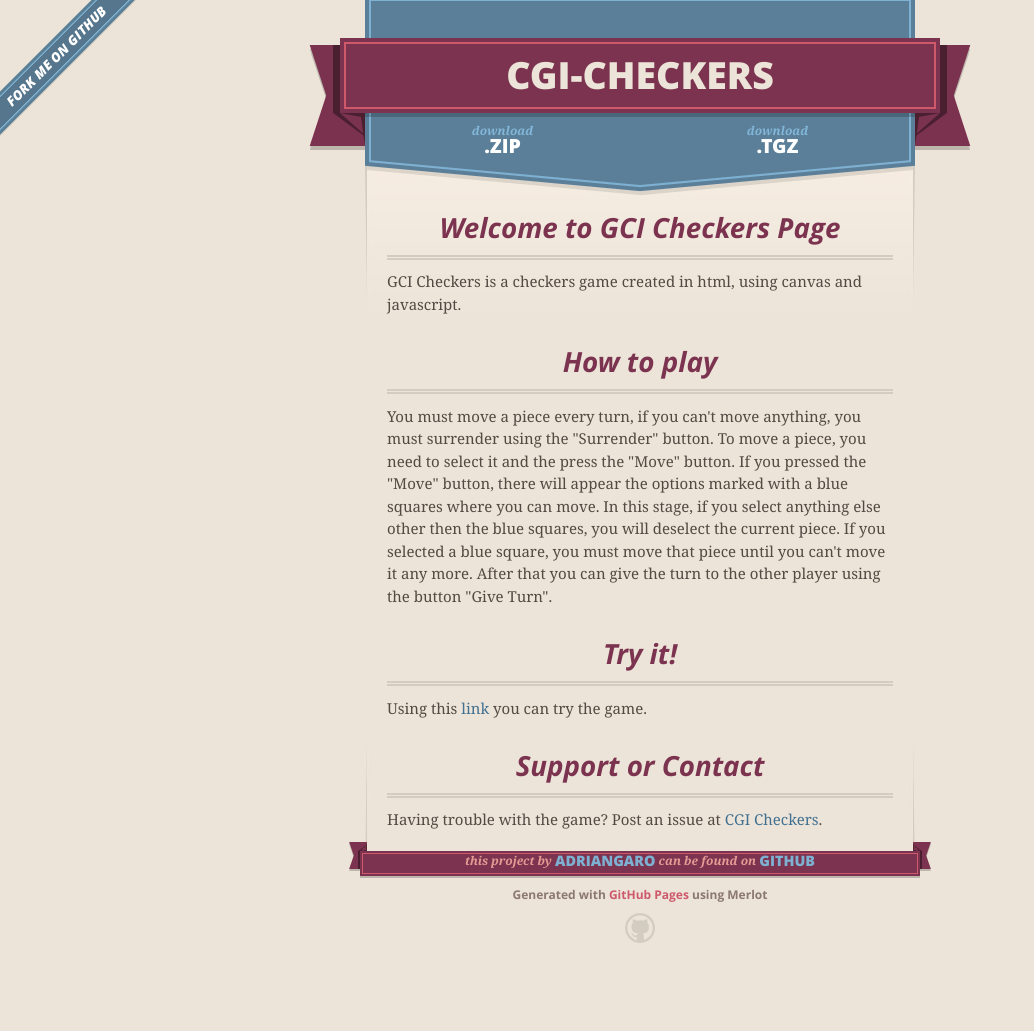
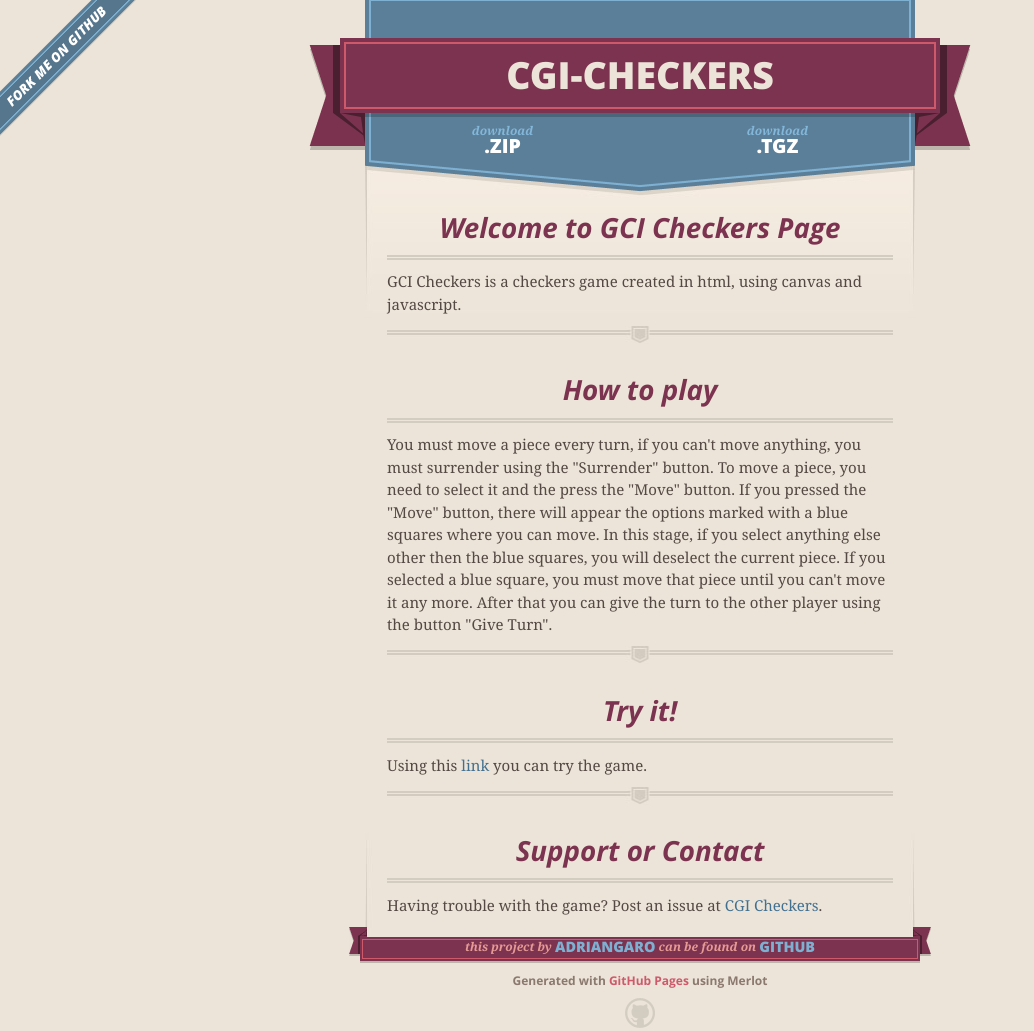
Before and after one commit to adriangaro/CGI-Checkers, a plain HTML site: page index.html in a window 1280 px wide. Shown: the whole page, without its empty margins (0-1034 px from the left). Before the commit the page ends 983 px from the top, so only its background shows below. Drawn offline with nearby package versions, Linux system fonts and the light colour scheme.

Commit message:
Create gh-pages branch via GitHub

```diff
--- a/index.html
+++ b/index.html
@@ -46,13 +46,15 @@
 
 
       <section id="main_content">
-        <h1>
-<a id="welcome-to-gci-checkers-page" class="anchor" href="#welcome-to-gci-checkers-page" aria-hidden="true"><span class="octicon octicon-link"></span></a>Welcome to GCI Checkers Page</h1>
+        <h3>
+<a id="welcome-to-gci-checkers-page" class="anchor" href="#welcome-to-gci-checkers-page" aria-hidden="true"><span class="octicon octicon-link"></span></a>Welcome to GCI Checkers Page</h3>
 
 <p>GCI Checkers is a checkers game created in html, using canvas and javascript.</p>
 
-<h1>
-<a id="how-to-play" class="anchor" href="#how-to-play" aria-hidden="true"><span class="octicon octicon-link"></span></a>How to play</h1>
+<hr>
+
+<h3>
+<a id="how-to-play" class="anchor" href="#how-to-play" aria-hidden="true"><span class="octicon octicon-link"></span></a>How to play</h3>
 
 <p>You must move a piece every turn, if you can't move anything, you must surrender using the "Surrender" button.
 To move a piece, you need to select it and the press the "Move" button. If you pressed the "Move" button, there will appear the options marked with a blue squares where you can move.
@@ -60,13 +62,17 @@ In this stage, if you select anything else other then the blue squares, you will
 If you selected a blue square, you must move that piece until you can't move it any more.
 After that you can give the turn to the other player using the button "Give Turn".</p>
 
-<h1>
-<a id="try-it" class="anchor" href="#try-it" aria-hidden="true"><span class="octicon octicon-link"></span></a>Try it!</h1>
+<hr>
 
-<p>Using this <a href="">link</a> you can try the game.</p>
+<h3>
+<a id="try-it" class="anchor" href="#try-it" aria-hidden="true"><span class="octicon octicon-link"></span></a>Try it!</h3>
 
-<h1>
-<a id="support-or-contact" class="anchor" href="#support-or-contact" aria-hidden="true"><span class="octicon octicon-link"></span></a>Support or Contact</h1>
+<p>Using this <a href="https://rawgit.com/adriangaro/CGI-Checkers/master/index.html">link</a> you can try the game.</p>
+
+<hr>
+
+<h3>
+<a id="support-or-contact" class="anchor" href="#support-or-contact" aria-hidden="true"><span class="octicon octicon-link"></span></a>Support or Contact</h3>
 
 <p>Having trouble with the game? Post an issue at <a href="https://github.com/adriangaro/CGI-Checkers">CGI Checkers</a>.</p>
       </section>
--- a/params.json
+++ b/params.json
@@ -1 +1 @@
-{"name":"Cgi-checkers","tagline":"","body":"# Welcome to GCI Checkers Page\r\nGCI Checkers is a checkers game created in html, using canvas and javascript.\r\n\r\n# How to play\r\nYou must move a piece every turn, if you can't move anything, you must surrender using the \"Surrender\" button.\r\nTo move a piece, you need to select it and the press the \"Move\" button. If you pressed the \"Move\" button, there will appear the options marked with a blue squares where you can move.\r\nIn this stage, if you select anything else other then the blue squares, you will deselect the current piece.\r\nIf you selected a blue square, you must move that piece until you can't move it any more.\r\nAfter that you can give the turn to the other player using the button \"Give Turn\".\r\n\r\n# Try it!\r\nUsing this [link]() you can try the game.\r\n\r\n# Support or Contact\r\nHaving trouble with the game? Post an issue at [CGI Checkers](https://github.com/adriangaro/CGI-Checkers).","google":"","note":"Don't delete this file! It's used internally to help with page regeneration."}
+{"name":"Cgi-checkers","tagline":"","body":"### Welcome to GCI Checkers Page\r\nGCI Checkers is a checkers game created in html, using canvas and javascript.\r\n***\r\n### How to play\r\nYou must move a piece every turn, if you can't move anything, you must surrender using the \"Surrender\" button.\r\nTo move a piece, you need to select it and the press the \"Move\" button. If you pressed the \"Move\" button, there will appear the options marked with a blue squares where you can move.\r\nIn this stage, if you select anything else other then the blue squares, you will deselect the current piece.\r\nIf you selected a blue square, you must move that piece until you can't move it any more.\r\nAfter that you can give the turn to the other player using the button \"Give Turn\".\r\n***\r\n### Try it!\r\nUsing this [link](https://rawgit.com/adriangaro/CGI-Checkers/master/index.html) you can try the game.\r\n***\r\n### Support or Contact\r\nHaving trouble with the game? Post an issue at [CGI Checkers](https://github.com/adriangaro/CGI-Checkers).","google":"","note":"Don't delete this file! It's used internally to help with page regeneration."}
```
